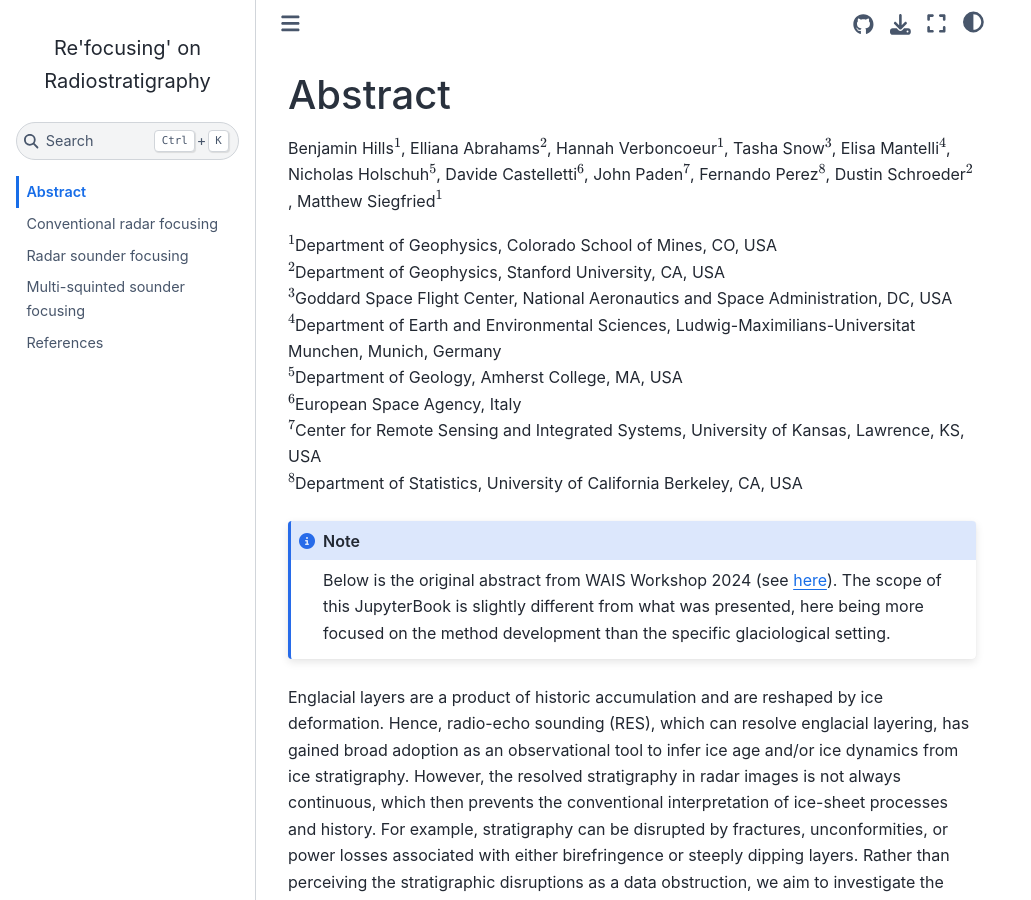
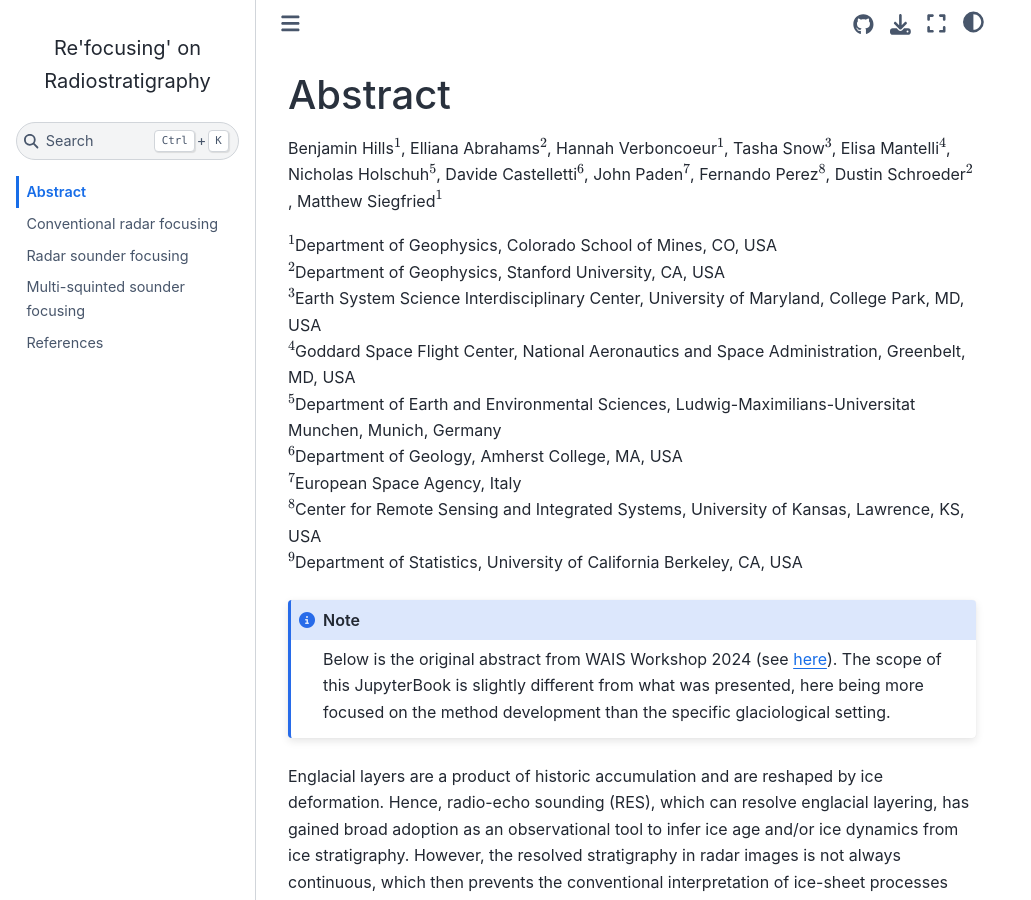
Before and after one commit to benhills/wais24-radiostratigraphy, a Jupyter Book: the page built from header.md, in a window 1280 px wide and 900 px high. Shown: the whole window, without its empty margins (0-1031 px from the left). Built offline with Jupyter Book 1.0.4 settings and Sphinx 7.4.7 and the Sphinx Book theme 1.1.4, drawn with Linux system fonts in a browser that asks for light colours.

Commit message:
Added tsnow affiliation

````diff
--- a/header.md
+++ b/header.md
@@ -6,17 +6,19 @@ $^1$Department of Geophysics, Colorado School of Mines, CO, USA
 <br>
 $^2$Department of Geophysics, Stanford University, CA, USA
 <br>
-$^3$Goddard Space Flight Center, National Aeronautics and Space Administration, DC, USA
+$^3$Earth System Science Interdisciplinary Center, University of Maryland, College Park, MD, USA
 <br>
-$^4$Department of Earth and Environmental Sciences, Ludwig-Maximilians-Universitat Munchen, Munich, Germany
+$^4$Goddard Space Flight Center, National Aeronautics and Space Administration, Greenbelt, MD, USA
 <br>
-$^5$Department of Geology, Amherst College, MA, USA
+$^5$Department of Earth and Environmental Sciences, Ludwig-Maximilians-Universitat Munchen, Munich, Germany
 <br>
-$^6$European Space Agency, Italy
+$^6$Department of Geology, Amherst College, MA, USA
 <br>
-$^7$Center for Remote Sensing and Integrated Systems, University of Kansas, Lawrence, KS, USA
+$^7$European Space Agency, Italy
 <br>
-$^8$Department of Statistics, University of California Berkeley, CA, USA
+$^8$Center for Remote Sensing and Integrated Systems, University of Kansas, Lawrence, KS, USA
+<br>
+$^9$Department of Statistics, University of California Berkeley, CA, USA
 
 ```{note}
 Below is the original abstract from WAIS Workshop 2024 (see [here](https://www.waisworkshop.org/2024-wais-workshop#Agenda)). The scope of this JupyterBook is slightly different from what was presented, here being more focused on the method development than the specific glaciological setting.
````
